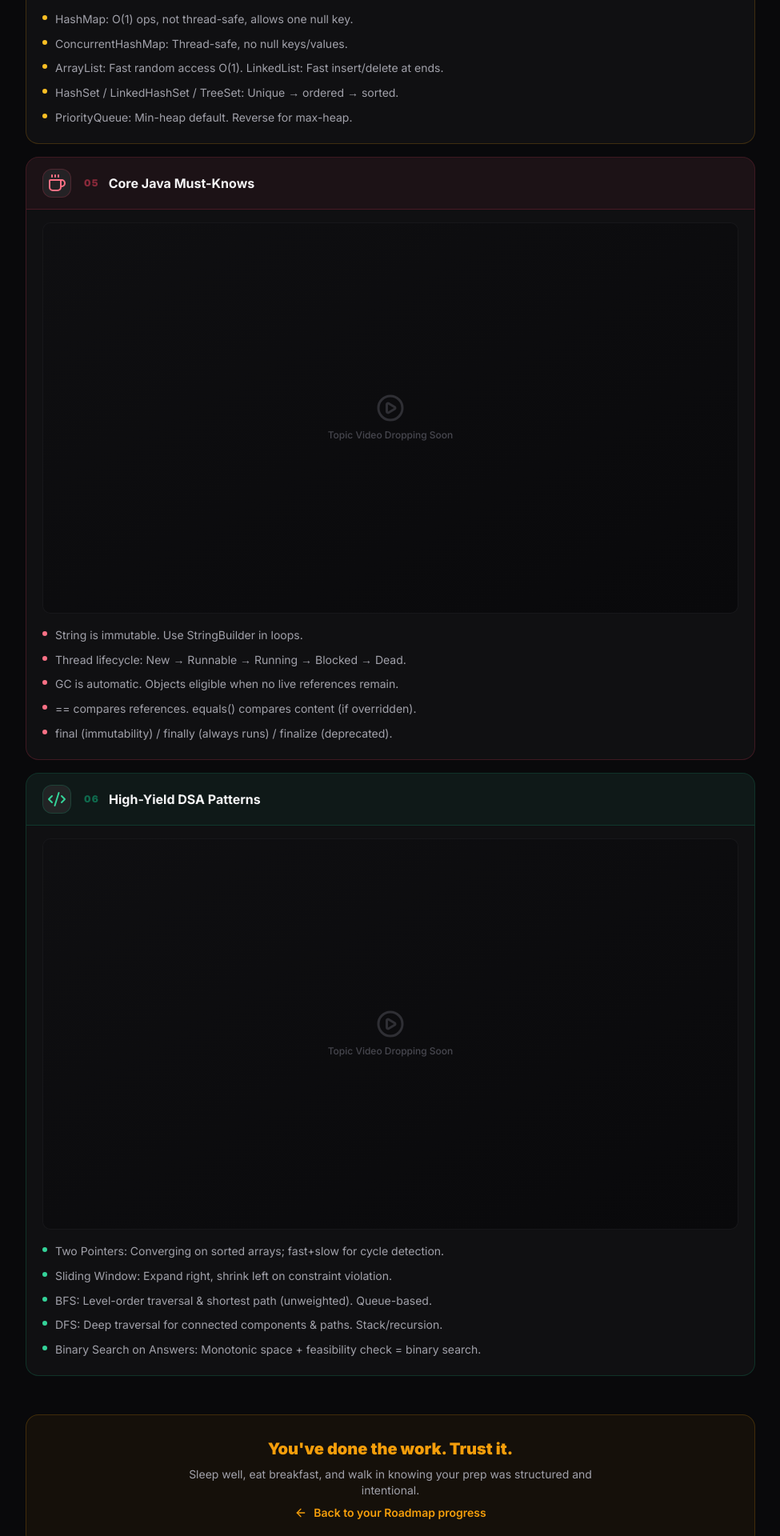
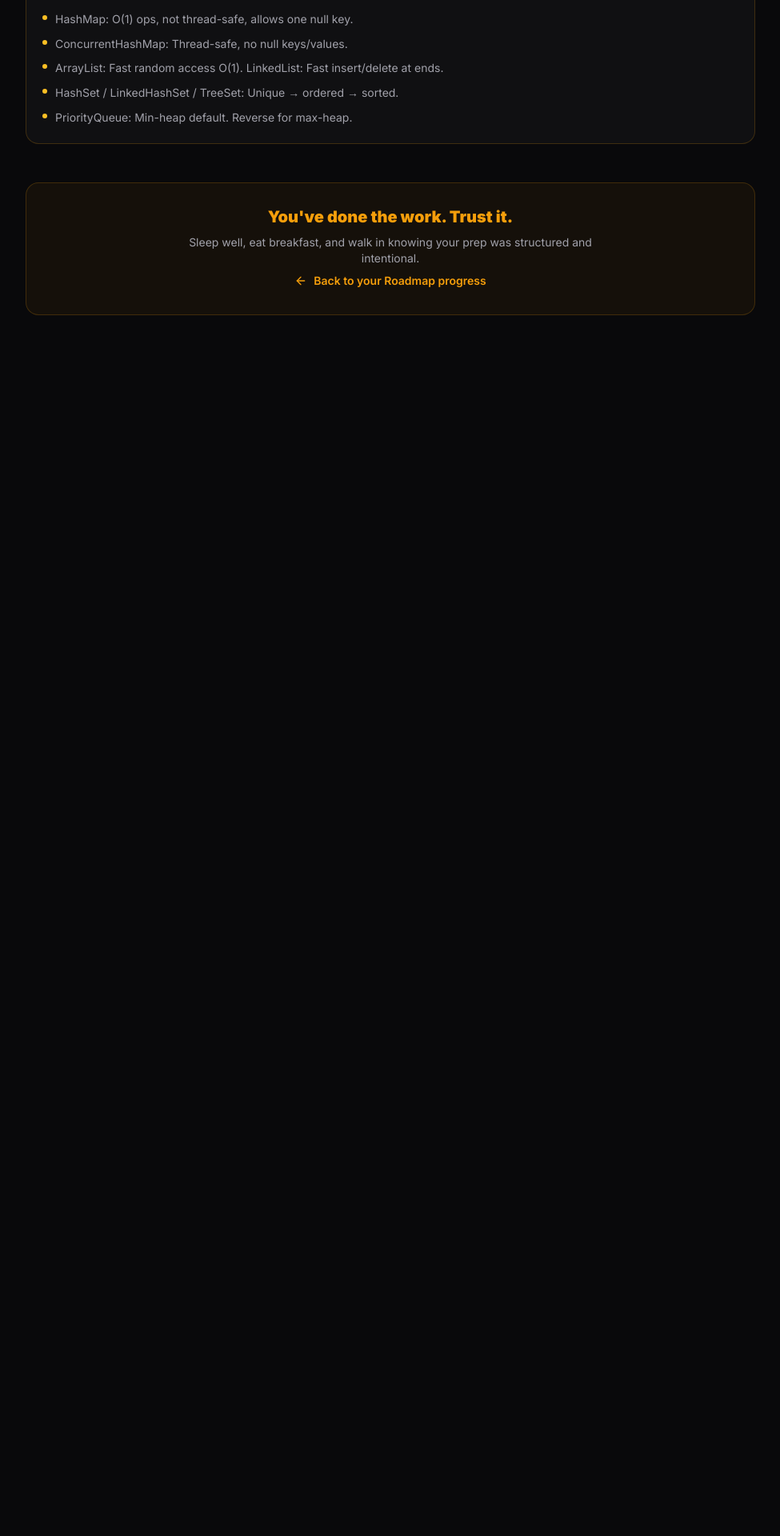
Before and after one commit to rameshkumark24/dsapath, a Next.js app: page /day-before-interview in a window 1280 px wide. Shown: the part 3472-5392 px from the top of the page at 80% size, without its empty margins (152-1127 px from the left). After the commit the page ends 3946 px from the top, so only its background shows below. Built offline with nearby package versions, Linux system fonts and the light colour scheme; no server answers.

Commit message:
Update Java Collections Framework and remove sections
Removed multiple sections related to Core Java Must-Knows and High-Yield DSA Patterns. Added a new video ID for the Java Collections Framework.

```diff
--- a/src/app/day-before-interview/page.tsx
+++ b/src/app/day-before-interview/page.tsx
@@ -11,7 +11,7 @@ import {
   Coffee,
   Code2,
   CheckCircle2,
-  Briefcase // Added for the Project icon
+  Briefcase
 } from "lucide-react";
 
 // ── YouTube brand icon ─────────────────────────────────────────────────────
@@ -70,38 +70,13 @@ const checklistSections = [
     number: "04",
     title: "Java Collections Framework",
     color: "amber",
+    videoId: "s1A40oczbNc", // <-- New Video Added Here
     bullets: [
       "HashMap: O(1) ops, not thread-safe, allows one null key.",
       "ConcurrentHashMap: Thread-safe, no null keys/values.",
       "ArrayList: Fast random access O(1). LinkedList: Fast insert/delete at ends.",
       "HashSet / LinkedHashSet / TreeSet: Unique → ordered → sorted.",
       "PriorityQueue: Min-heap default. Reverse for max-heap.",
-    ],
-  },
-  {
-    icon: Coffee,
-    number: "05",
-    title: "Core Java Must-Knows",
-    color: "rose",
-    bullets: [
-      "String is immutable. Use StringBuilder in loops.",
-      "Thread lifecycle: New → Runnable → Running → Blocked → Dead.",
-      "GC is automatic. Objects eligible when no live references remain.",
-      "== compares references. equals() compares content (if overridden).",
-      "final (immutability) / finally (always runs) / finalize (deprecated).",
-    ],
-  },
-  {
-    icon: Code2,
-    number: "06",
-    title: "High-Yield DSA Patterns",
-    color: "emerald",
-    bullets: [
-      "Two Pointers: Converging on sorted arrays; fast+slow for cycle detection.",
-      "Sliding Window: Expand right, shrink left on constraint violation.",
-      "BFS: Level-order traversal & shortest path (unweighted). Queue-based.",
-      "DFS: Deep traversal for connected components & paths. Stack/recursion.",
-      "Binary Search on Answers: Monotonic space + feasibility check = binary search.",
     ],
   },
 ];
```
